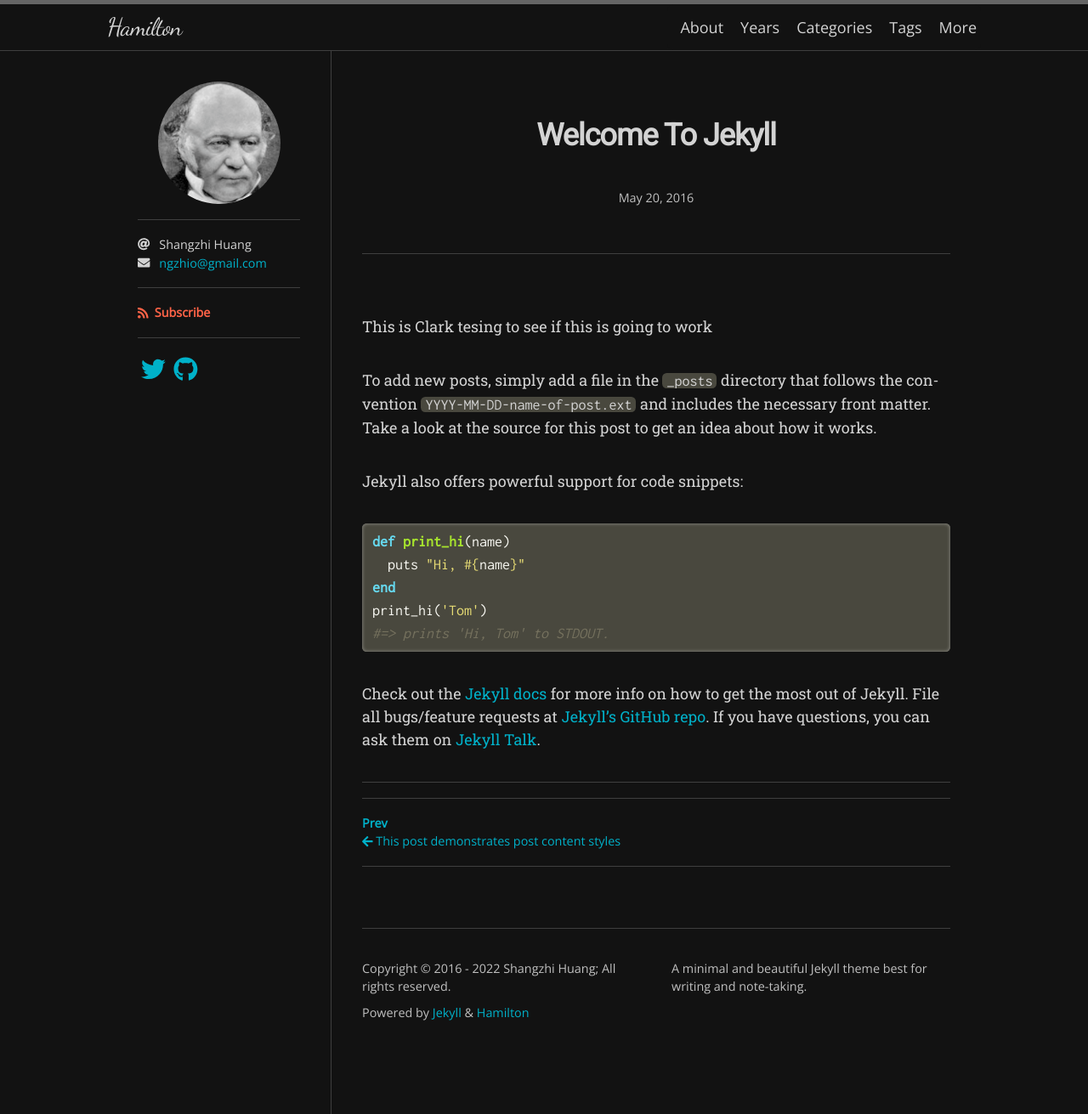
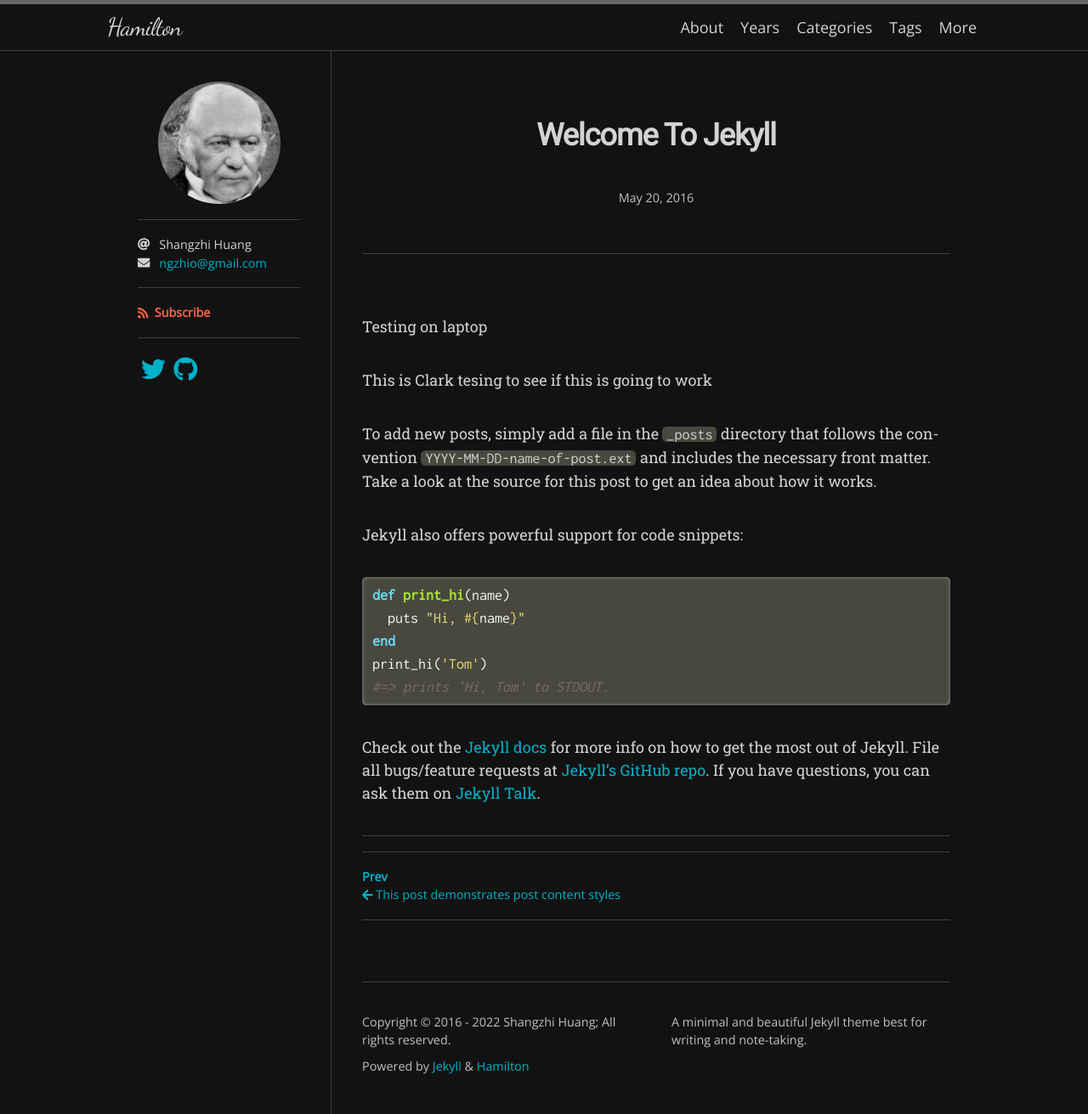
Before and after one commit to zivong/jekyll-theme-hamilton, a Jekyll site: the page built from _posts/2016-05-20-welcome-to-jekyll.md, in a window 1280 px wide. Shown: the whole page at 85% size. Built offline with Jekyll 4.4.1, drawn with Linux system fonts in a browser that asks for light colours; nearby versions of some CDN libraries; some web fonts are replaced.

Commit message:
from laptop test1

```diff
--- a/_posts/2016-05-20-welcome-to-jekyll.md
+++ b/_posts/2016-05-20-welcome-to-jekyll.md
@@ -1,6 +1,8 @@
 ---
 layout: post
 ---
+Testing on laptop
+
 This is Clark tesing to see if this is going to work
 <!-- You’ll find this post in your `_posts` directory. Go ahead and edit it and re-build the site to see your changes. You can rebuild the site in many different ways, but the most common way is to run `jekyll serve`, which launches a web server and auto-regenerates your site when a file is updated. -->
 
```
